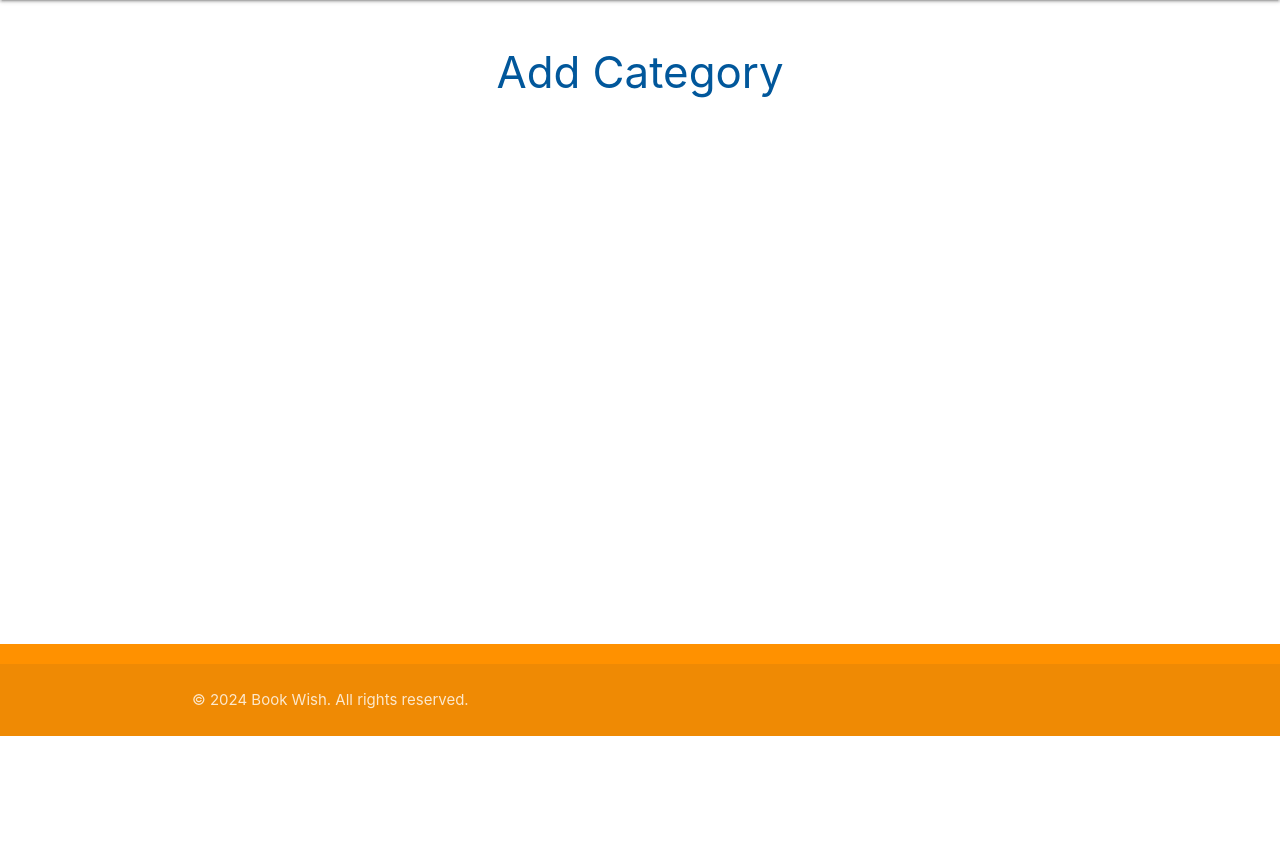
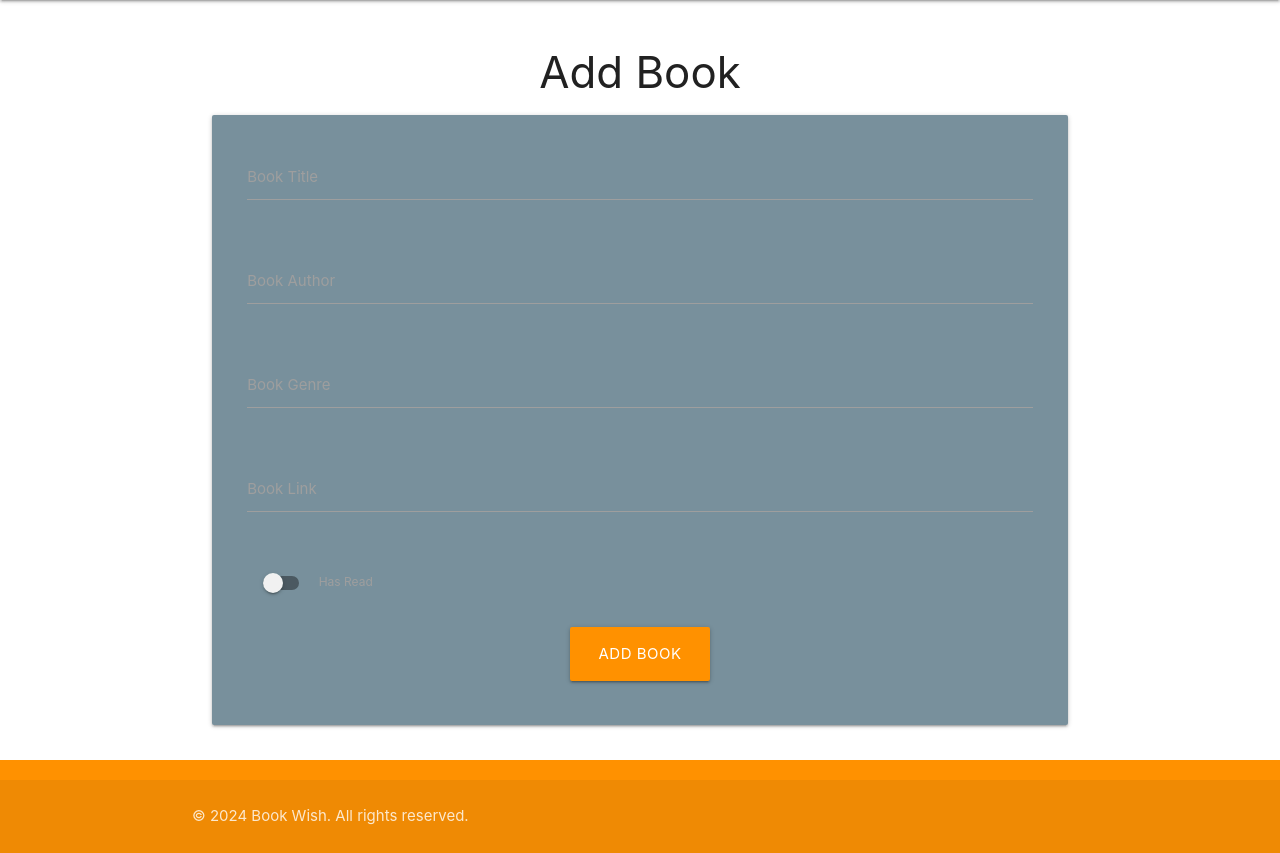
Before and after one commit to amandakoka/bookwish, a Flask app: page /add_book in a window 1280 px wide. Shown: the part 64-917 px from the top of the page. Before the commit the page ends 800 px from the top, so only its background shows below. Run offline with Flask 3, Linux system fonts and the light colour scheme.

Commit message:
feat: add form where users can add a book

```diff
--- a/bookwish/templates/add_book.html
+++ b/bookwish/templates/add_book.html
@@ -1,6 +1,53 @@
 {% extends "base.html" %}
 {% block content %}
 
-<h3 class="light-blue-text text-darken-4 center-align">Add Category</h3>
+<h3 class="center-align">Add Book</h3>
 
+<div class="row card-panel blue-grey lighten-1">
+    <form class="col s12" method="POST" action="{{ url_for('add_book') }}">
+        <div class="row">
+            <div class="input-field col s12">
+                <input id="book_title" name="book_title" minlength="3" maxlength="50" type="text" class="validate" required>
+                <label for="book_title">Book Title</label>
+            </div>
+        </div>
+        <div class="row">
+            <div class="input-field col s12">
+                <input id="book_author" name="book_author" minlength="3" maxlength="50" type="text" class="validate" required>
+                <label for="book_author">Book Author</label>
+            </div>
+        </div>
+        <div class="row">
+            <div class="input-field col s12">
+                <input id="book_genre" name="book_genre" minlength="3" maxlength="50" type="text" class="validate" required>
+                <label for="book_genre">Book Genre</label>
+            </div>
+        </div>
+        <div class="row">
+            <div class="input-field col s12">
+                <input id="book_link" name="book_link" minlength="3" maxlength="150" type="text" class="validate" required>
+                <label for="book_link">Book Link</label>
+            </div>
+        </div>
+        <div class="row">
+            <div class="input-field col s12">
+                <div class="switch">
+                    <label for="has_read">
+                        <input id="has_read" name="has_read" type="checkbox">
+                        <span class="lever"></span>
+                        Has Read
+                    </label>
+                </div>
+            </div>
+        </div>
+        <!-- submit button -->
+        <div class="row">
+            <div class="col s12 center-align">
+                <button type="submit" class="btn-large orange accent-3">
+                    Add Book
+                </button>
+            </div>
+        </div>
+    </form>
+</div>
 {% endblock %}
```
